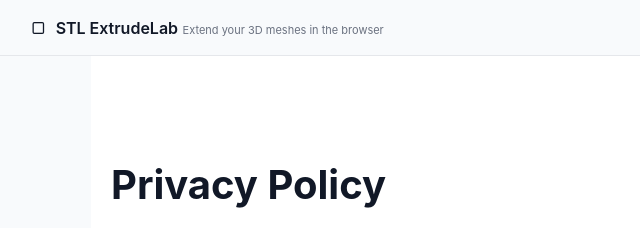
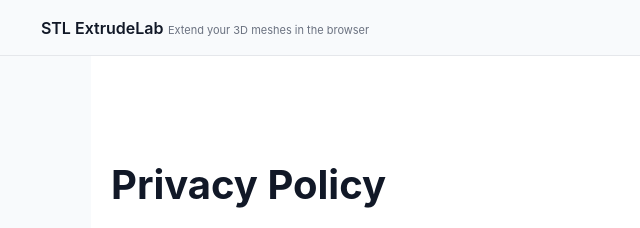
Before and after one commit to greaneagle/stlextrudelablanding, a plain HTML site: page privacy.html in a window 1280 px wide. Shown: the top 228 px of the page, 129-769 px from the left. Drawn offline with Linux system fonts and the light colour scheme.

Commit message:
Reformat privacy.html for improved readability

```diff
--- a/privacy.html
+++ b/privacy.html
@@ -231,8 +231,8 @@ body {
 <body>
   <header class="site-header">
     <div class="site-header-inner">
-      <a href="/icon1.png" class="site-logo-link">
-        <span class="site-logo-mark">▢</span>
+      <a href="/" class="site-logo-link">
+        <span class="site-logo-mark"></span>
         <span class="site-logo-text">
           <span class="site-logo-title">STL ExtrudeLab</span>
           <span class="site-logo-tagline">Extend your 3D meshes in the browser</span>
```
